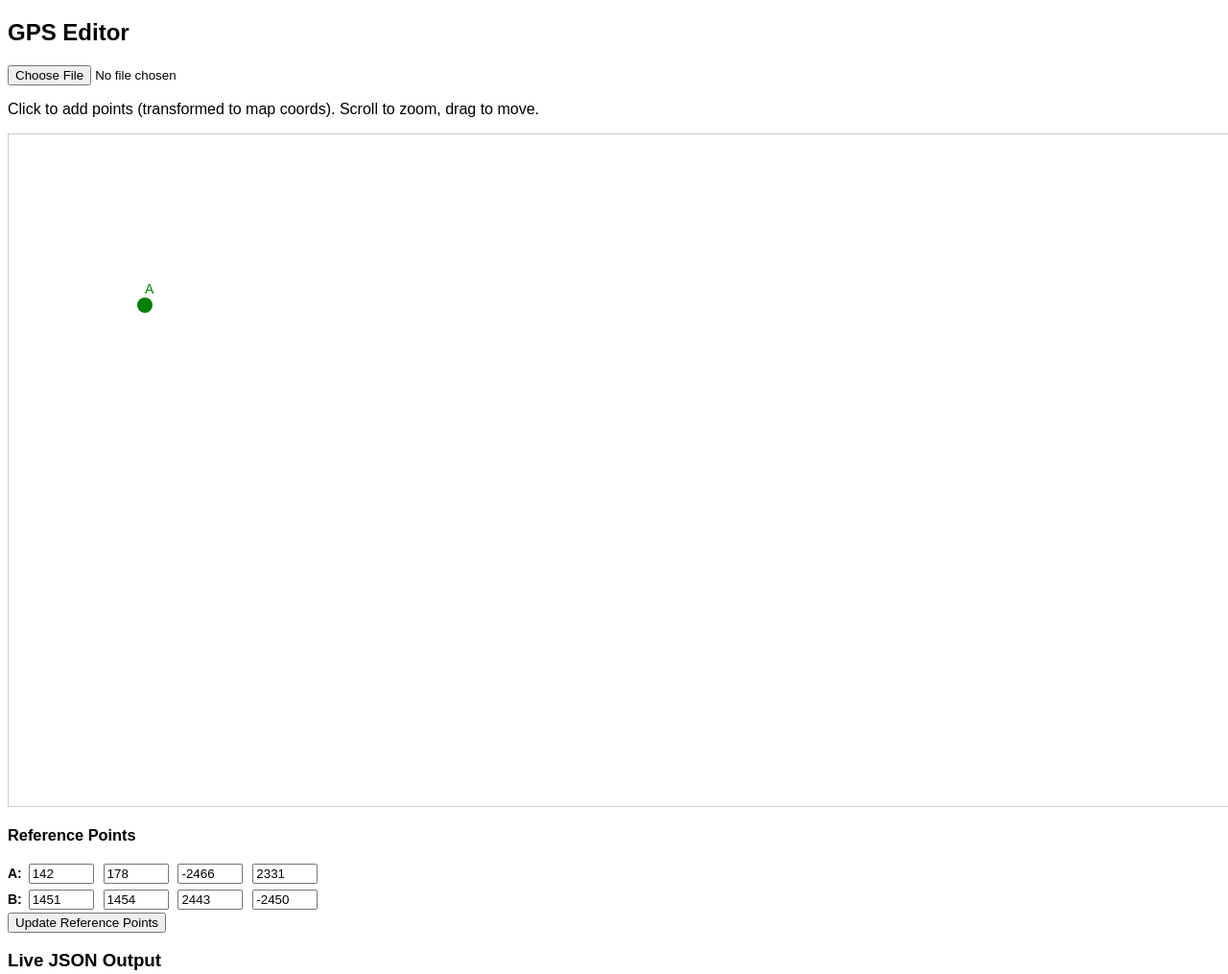
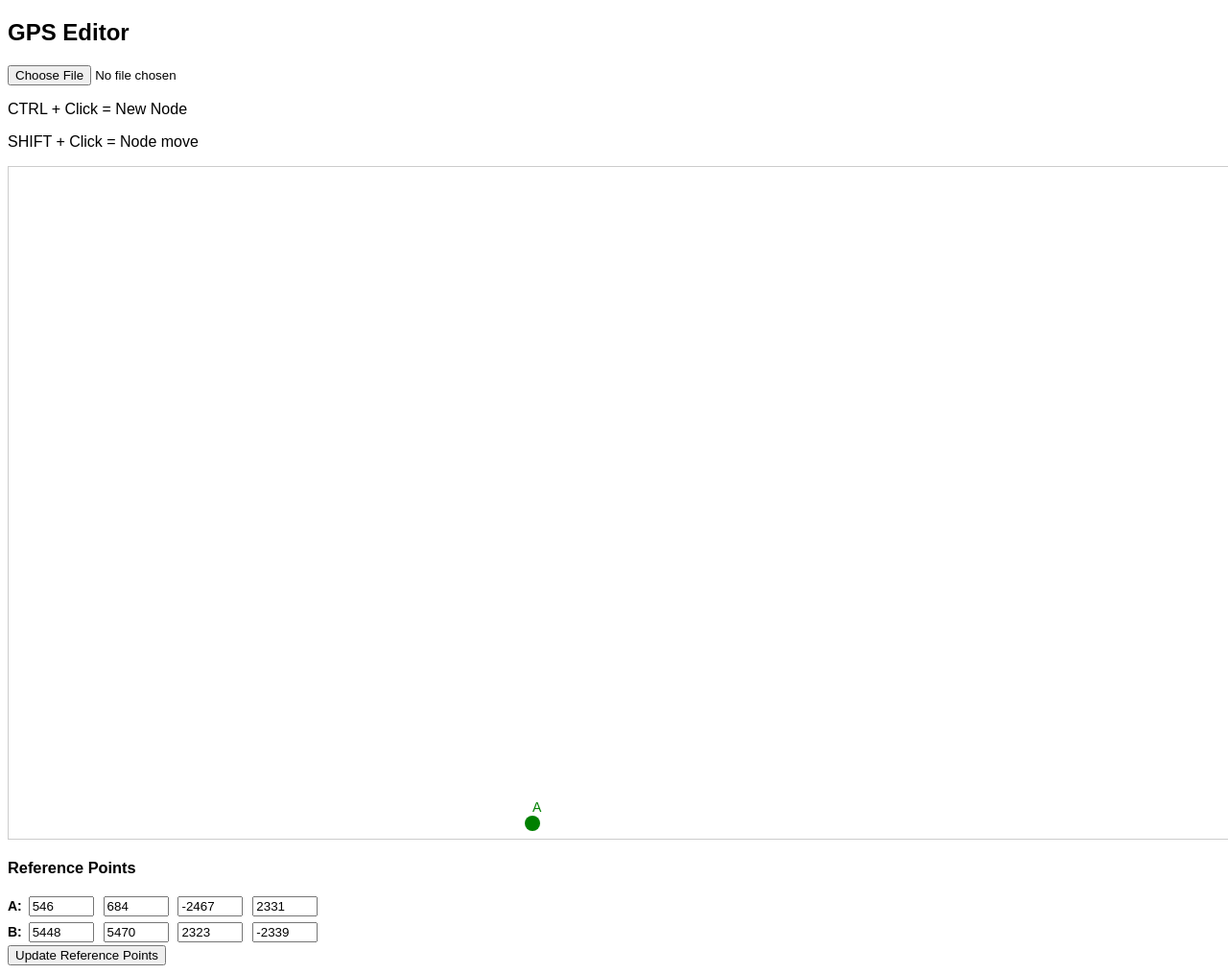
Before and after one commit to woody41/map-navigation, a website built with Vite: page path_editor/index.html in a window 1280 px wide. Shown: the top 1015 px of the page at 96% size. Built offline with nearby package versions, Linux system fonts and the light colour scheme.

Commit message:
added better handlding of drag and drop, ability to move node

```diff
--- a/path_editor/index.html
+++ b/path_editor/index.html
@@ -34,7 +34,8 @@
 
         <h2>GPS Editor</h2>
         <input type="file" id="fileInput" accept="image/*" />
-        <p>Click to add points (transformed to map coords). Scroll to zoom, drag to move.</p>
+        <p>CTRL + Click = New Node</p>
+        <p>SHIFT + Click = Node move</p>
 
         <canvas id="canvas" width="1500" height="700"></canvas>
 
--- a/path_editor/src/main.ts
+++ b/path_editor/src/main.ts
@@ -31,8 +31,8 @@ type MapPoint = {
 };
 
 let refPoints: RefPoint[] = [
-    {imgX: 142, imgY: 178, mapX: -2466, mapY: 2331},
-    {imgX: 1451, imgY: 1454, mapX: 2443, mapY: -2450}
+    {imgX: 546, imgY: 684, mapX: -2467, mapY: 2331},
+    {imgX: 5448, imgY: 5470, mapX: 2323, mapY: -2339}
 ];
 
 let points: Node[] = [];
```
Also changed, not shown: path_editor/assets/map-classic.webp (added).
